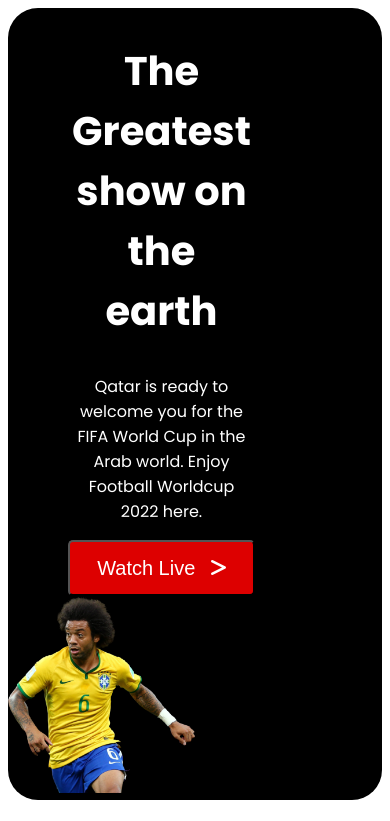
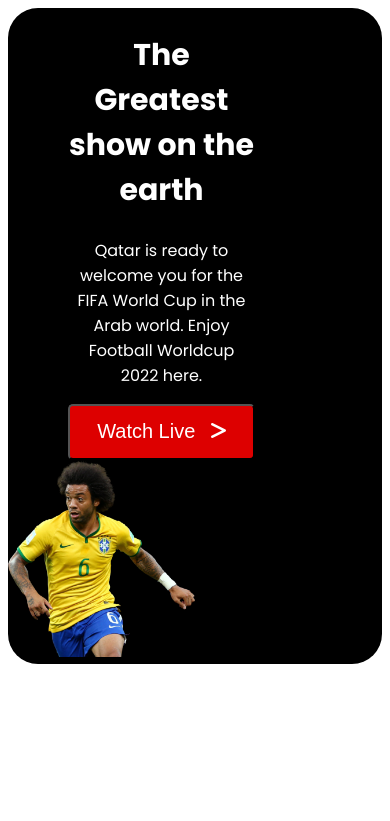
Before and after one commit to MohammadNasir520/world-cup-Assignment2, a plain HTML site: page index.html in a window 390 px wide. Shown: the top 821 px of the page. Drawn offline with Linux system fonts and the light colour scheme.

Commit message:
animation

```diff
--- a/Styles/style.css
+++ b/Styles/style.css
@@ -55,7 +55,12 @@ top banner style
     background-color: #DD0000;
     border-radius: 5px;
     padding: 5px 25px;
+    transition: transform 3s linear;
+}
 
+.top-banner:hover .button1 {
+    transform: scale(1.5);
+    background-color: green;
 }
 
 .fa-greater-than {
@@ -291,7 +296,7 @@ mobile responsive
     }
 
     .banner-item1 h1 {
-        font-size: 40px;
+        font-size: 30px;
         width: 100%;
         margin-left: 0;
 
```
